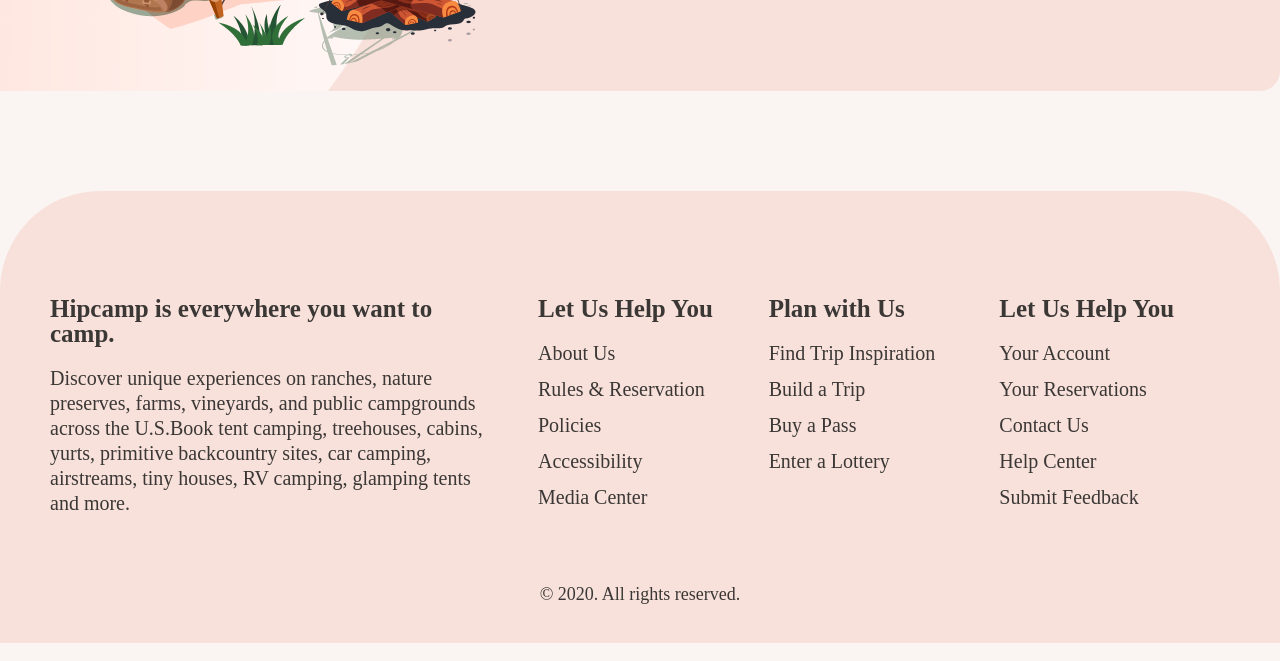
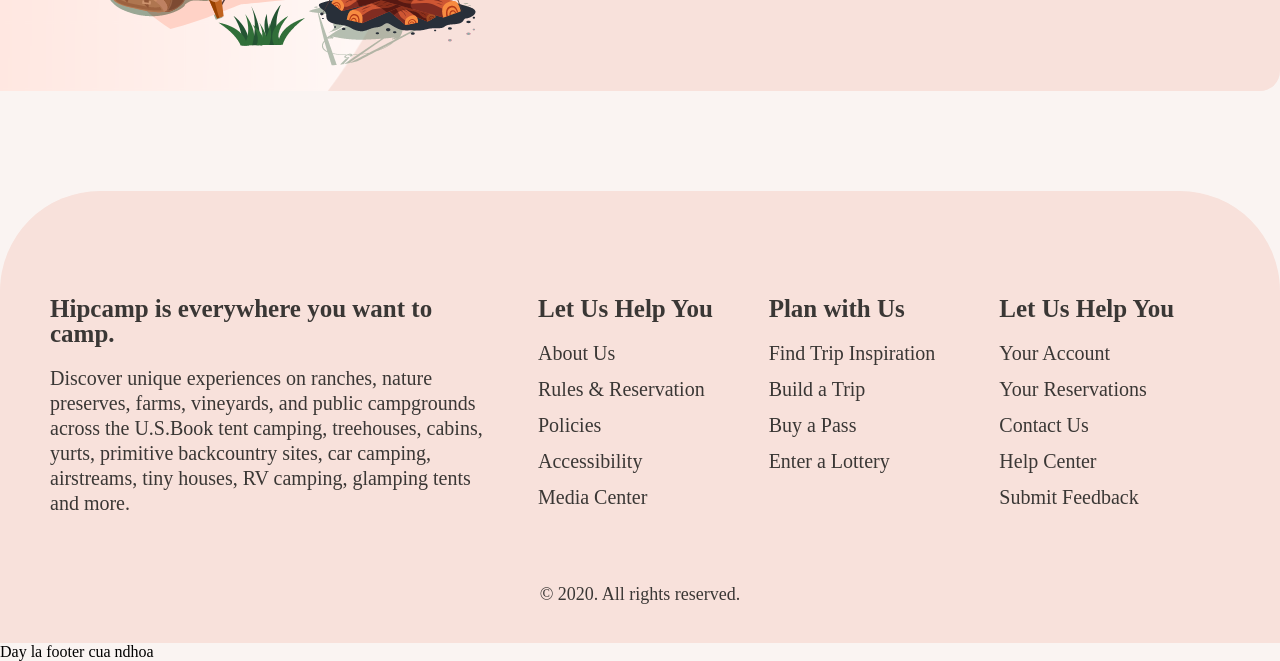
Before and after one commit to nguyenduchoa99/bc32e_camping_nguyenduchoa, a plain HTML site: page index.html in a window 1280 px wide. Shown: the part 2007-2668 px from the top of the page. Drawn offline with Linux system fonts and the light colour scheme.

Commit message:
footer by ndhoa

```diff
--- a/index.html
+++ b/index.html
@@ -171,6 +171,8 @@
         </div>
 
     </div>
+
+    <footer>Day la footer cua ndhoa</footer>
 </body>
 
 </html>
```
